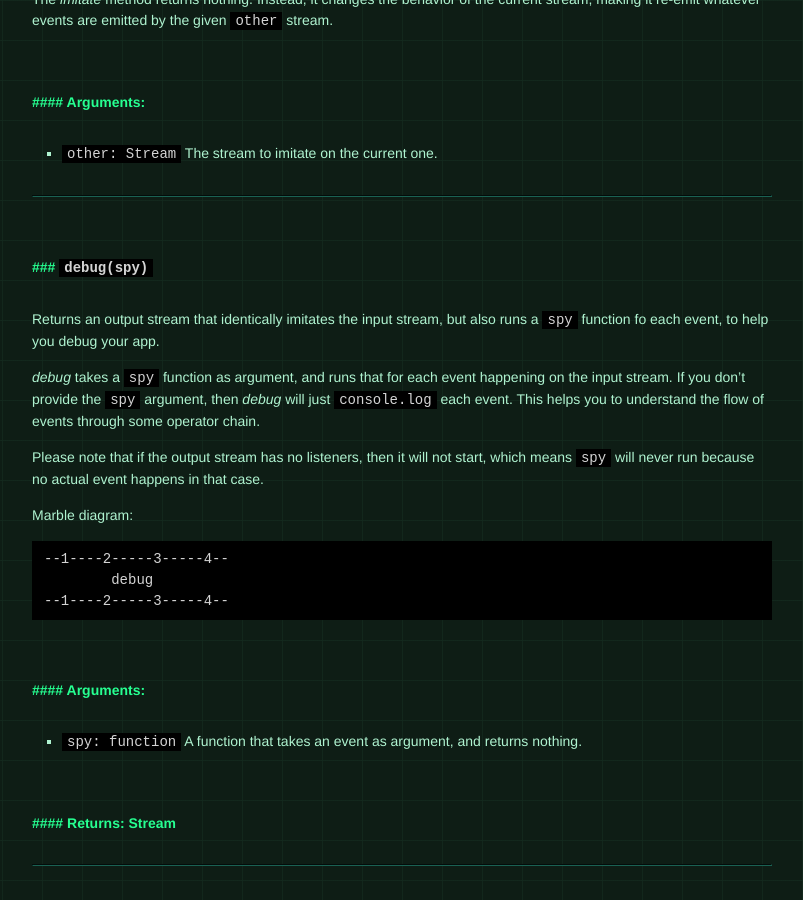
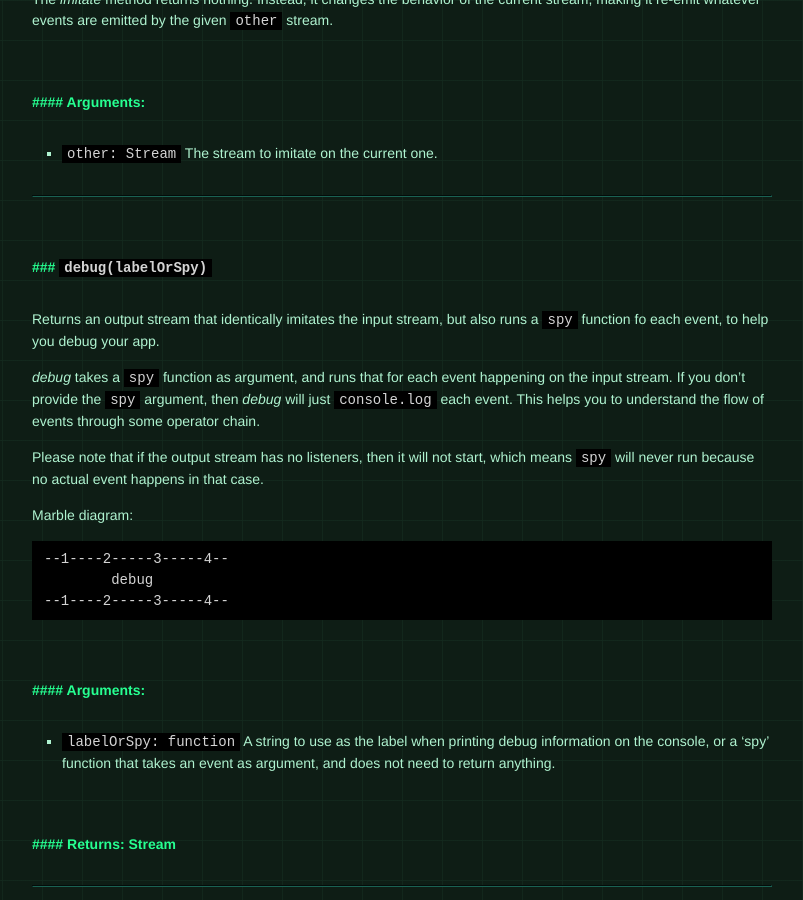
Before and after one commit to staltz/xstream, a Jekyll site: the page built from index.html, in a window 1280 px wide and 900 px high, scrolled down 21394 px. Shown: the whole window, without its empty margins (238-1041 px from the left). Built offline with Jekyll 4.4.1, drawn with Linux system fonts in a browser that asks for light colours; some web fonts are replaced; some of the changed text lies outside the part shown.

Commit message:
update site

```diff
--- a/_includes/content.md
+++ b/_includes/content.md
@@ -852,7 +852,7 @@ given `other` stream.
 
 - - -
 
-### <a id="debug"></a> `debug(spy)`
+### <a id="debug"></a> `debug(labelOrSpy)`
 
 Returns an output stream that identically imitates the input stream, but
 also runs a `spy` function fo each event, to help you debug your app.
@@ -876,7 +876,8 @@ Marble diagram:
 
 #### Arguments:
 
-- `spy: function` A function that takes an event as argument, and returns nothing.
+- `labelOrSpy: function` A string to use as the label when printing debug information on the console, or a 'spy' function that takes an event
+as argument, and does not need to return anything.
 
 #### Returns:  Stream
 
@@ -1067,6 +1068,16 @@ And can be interpreted/read as "when a `B` event happens, remember it and map it
 **License:** MIT
 
 # CHANGELOG
+<a name="2.6.0"></a>
+# [2.6.0](https://github.com/staltz/xstream/compare/v2.5.0...v2.6.0) (2016-05-21)
+
+
+### Features
+
+* **debug:** add support for label argument to debug() ([9231851](https://github.com/staltz/xstream/commit/9231851))
+
+
+
 <a name="2.5.0"></a>
 # [2.5.0](https://github.com/staltz/xstream/compare/v2.4.3...v2.5.0) (2016-05-21)
 
```
